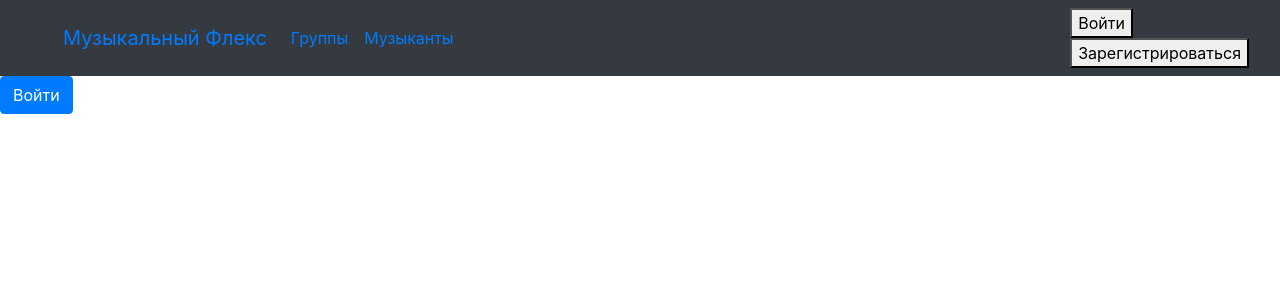
After one commit to bopopescu/RIP, a Django app: page /start/ in a window 1280 px wide. The commit adds this page. Shown: the top 300 px of the page. Run offline with Django 3.2, Linux system fonts and the light colour scheme; some libraries are stand-ins or nearby versions.

Commit message:
Adding logout

```diff
--- a/DZ1/DZ1/urls.py
+++ b/DZ1/DZ1/urls.py
@@ -17,7 +17,7 @@ from django.conf.urls import url
 from django.contrib import admin
 from django.urls import path
 
-from MMB.views import Start, MembersView, MemberView, BandsView, BandView, LogoutView, registration, login
+from MMB.views import Start, MembersView, MemberView, BandsView, BandView, LogoutView, registration, login, TitlesView
 
 urlpatterns = [
     path('admin/', admin.site.urls),
@@ -27,6 +27,7 @@ urlpatterns = [
     url(r'^band/$', BandsView.as_view()),
     url(r'^band/(?P<id>\d+)$', BandView.as_view(), name='band_url'),
     path('logout/', LogoutView.as_view(), name='logout'),
-    path('login/', login, name='login'),
-    path('registration/', registration, name='registration'),
+    path('login/', login),
+    path('registration/', registration),
+    path('start/', TitlesView.as_view())
 ]
--- a/DZ1/MMB/views.py
+++ b/DZ1/MMB/views.py
@@ -10,9 +10,16 @@ from MMB.forms import RegistrationForm, EnterForm
 from MMB.models import MemberModel, BandModel
 
 
-class Start(View):
+class Start(View):  # При входе, если не залогинен, открывается регистрация
     def get(self, request):
         return render(request, 'main_page.html')
+
+    def post(self, request):
+        if request.method == 'POST':
+            if 'sign_in' in request.POST:  # по жмяку на кнопку
+                return HttpResponseRedirect('/login/')
+            elif 'sign_up' in request.POST:
+                return HttpResponseRedirect('/registration/')
 
 
 class MembersView(View):
@@ -52,7 +59,7 @@ class BandView(View):
 class LogoutView(LogoutView):
     def get(self, request, *args, **kwargs):
         auth.logout(request)
-        return HttpResponseRedirect(reverse('login'))
+        return HttpResponseRedirect(reverse(''))
 
 
 def registration(request):
@@ -104,9 +111,20 @@ def login(request):
             user = auth.authenticate(username=username, password=password)
             if user:
                 auth.login(request, user)
-                return HttpResponseRedirect('/login/')
+                return HttpResponseRedirect('/start/')
             else:
                 errors.append('Неверно введён логин или пароль')
     else:
         form = EnterForm()
     return render(request, 'login.html', {'form': form, 'errors': errors})
+
+
+class TitlesView(View):
+    def get(self, request):
+        return render(request, 'endReg.html', {'username': auth.get_user(request).username})
+
+    def post(self, request):
+        if request.method == 'POST':
+            if 'logout' in request.POST:
+                auth.logout(request)
+                return HttpResponseRedirect('/login/')
--- a/DZ1/templates/base.html
+++ b/DZ1/templates/base.html
@@ -15,7 +15,9 @@
 
 {% include 'navigator.html' %}
 
-    {% block body %}{% endblock %}
+    {% block body %}
+
+    {% endblock %}
     <script src="https://code.jquery.com/jquery-3.1.1.min.js"></script>
     <script src="{% static 'js/bootstrap.min.js' %}"></script>
 </body>
--- /dev/null
+++ b/DZ1/templates/endReg.html
@@ -0,0 +1,35 @@
+{% extends 'base.html' %}
+{% load static %}
+{% block title %}Films list{% endblock %}
+{% block body %}
+
+    {% if username %}
+        <div class="add">
+            <button type="button" class="btn btn-primary" data-toggle="modal" data-target="#exampleModal"
+                    name="add_film">Группы
+            </button>
+        </div>
+                <div class="add">
+            <button type="button" class="btn btn-primary" data-toggle="modal" data-target="#exampleModal"
+                    name="add_film">Музыканты
+            </button>
+        </div>
+    {% endif %}
+    <form method="post">
+        {% csrf_token %}
+        {% if username %}
+            <div>
+                <div class="out">
+                    <button class="btn btn-primary" type="submit" name="logout">Выйти</button>
+                </div>
+            </div>
+        {% endif %}
+        {% if not username %}
+            <div>
+                <div class="out">
+                    <button class="btn btn-primary" type="submit" name="logout">Войти</button>
+                </div>
+            </div>
+        {% endif %}
+    </form>
+{% endblock %}
--- a/DZ1/templates/login.html
+++ b/DZ1/templates/login.html
@@ -22,5 +22,6 @@
             <a href="/registration"><button type="button" name="reg" class="btn btn-primary">Перейти к регистрации</button></a><br>
         </div>
 
+
     </form>
 {% endblock %}
--- a/DZ1/templates/navigator.html
+++ b/DZ1/templates/navigator.html
@@ -12,19 +12,26 @@
             </li>
         </ul>
         <ul class="nav navbar-nav ml-3">
-            {% if usr_type %}
-                <p class="navbar-text">Вы вошли как <a href="{% url 'customers_detail' %}">{{ user }}</a></p>
-                <li>
-                    <a class href="{% url 'logout' %}" style="color: #ffffff;"> Logout </a>
-                </li>
-            {% else %}
-                <li>
-                    <a class="nav-link active" href="{% url 'registration' %}" style="color: #ffffff;"> Registration </a>
-                </li>
-                <li>
-                    <a class='nav-link active' href="{% url 'login' %}" style="color: #ffffff;"> Login </a>
-                </li>
+        <form method="post">
+        {% csrf_token %}
+        {% if not username %}
+            <div class="buttn">
+                <div class="but1">
+                    <button type="submit" name="sign_in">Войти</button>
+                </div>
+                <div class="but2">
+                    <button type="submit" name="sign_up">Зарегистрироваться</button>
+                </div>
+            </div>
             {% endif %}
+        {% if username %}
+            <div>
+                <div class="out">
+                    <button class="btn btn-primary" type="submit" name="logout">Выйти</button>
+                </div>
+            </div>
+        {% endif %}
+        </form>
         </ul>
     </div>
 </nav>
--- a/DZ1/templates/registration.html
+++ b/DZ1/templates/registration.html
@@ -14,7 +14,7 @@
             {% endif %}
 
             {{ form.as_p }}
-            <br><button type="submit" class="btn btn-primary">Зарегистрироватся</button><br><br>
+            <br><button type="submit" class="btn btn-primary">Зарегистрироваться</button><br><br>
             {% if success != 0 %}
                 {{ success }}<br>
             {% endif %}
```
Also changed, not shown: DZ1/templates/main_page.html (+0 -7 lines), DZ1/MMB/migrations/0001_initial.py.
